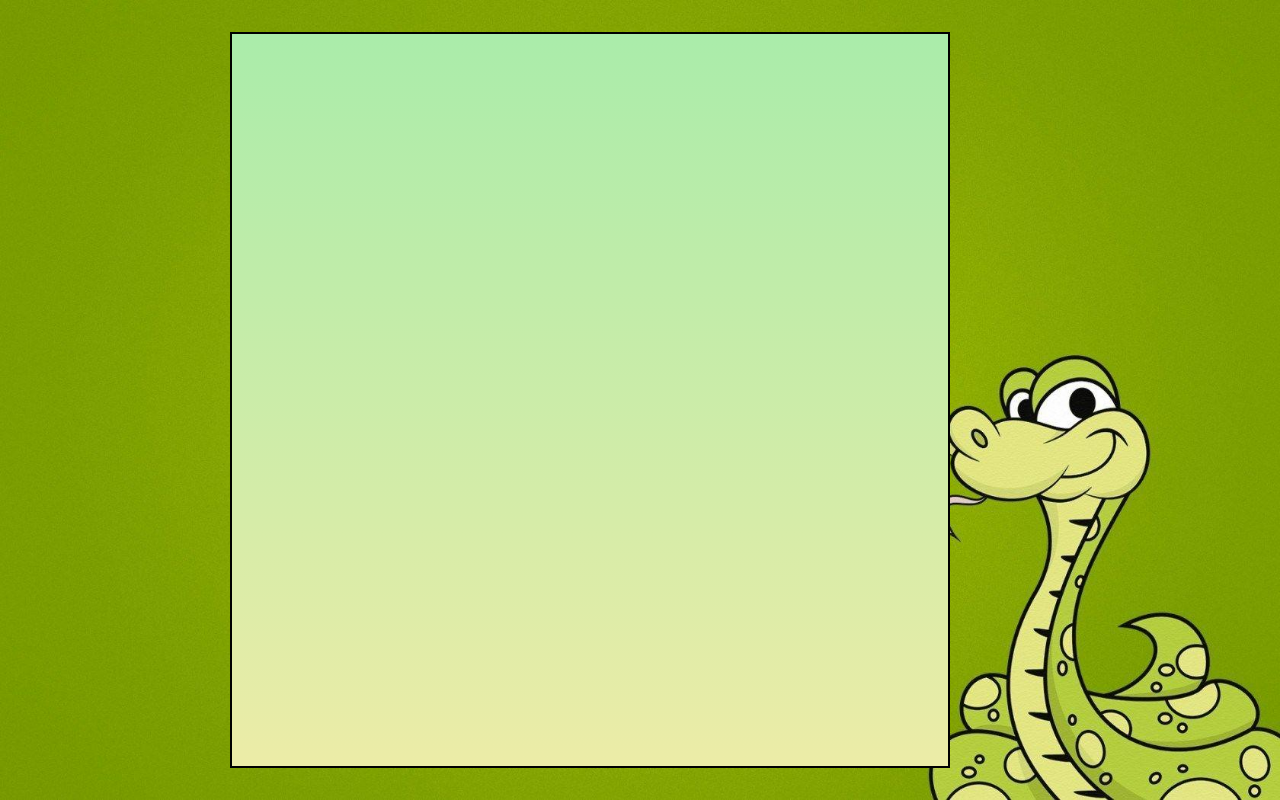
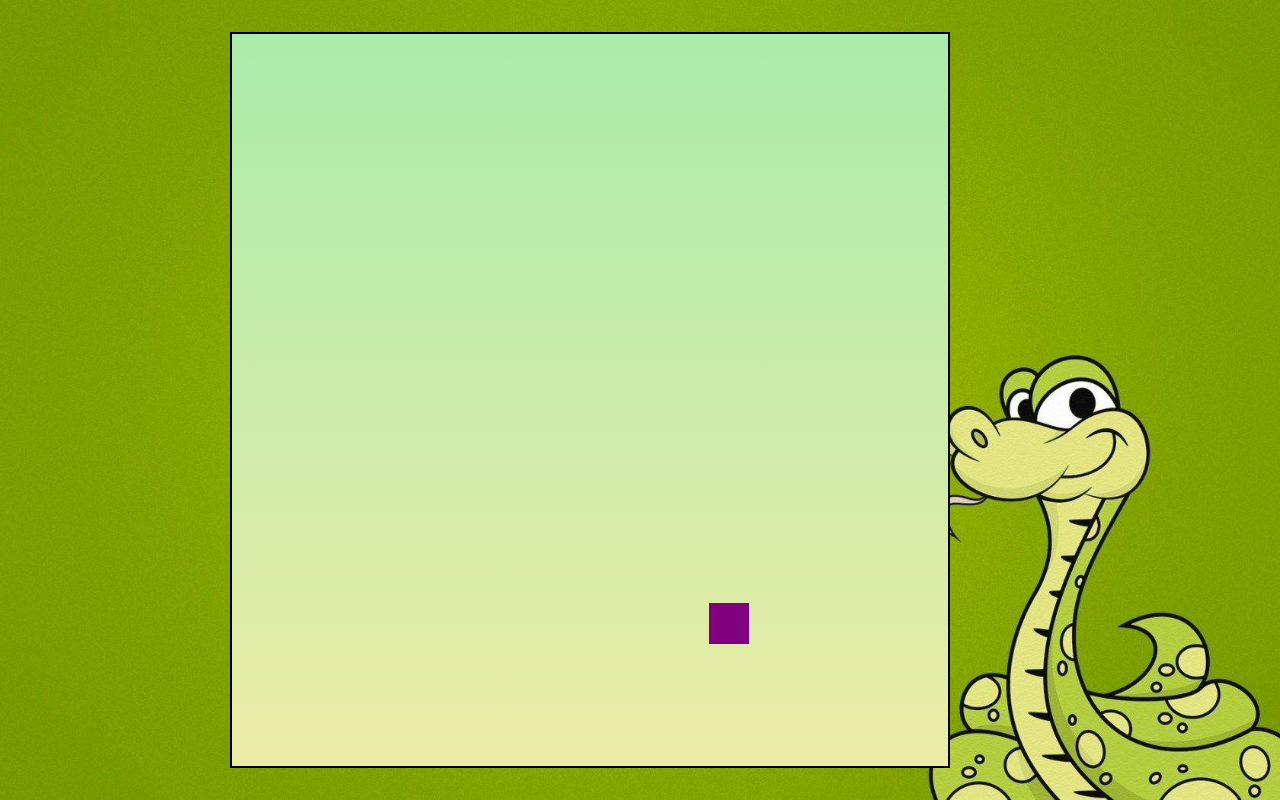
Before and after one commit to HUNAIN882/Snake-Game, a plain HTML site: page index.html in a window 1280 px wide. Drawn offline with Linux system fonts and the light colour scheme.

```diff
--- a/app.js
+++ b/app.js
@@ -3,10 +3,48 @@ const foodSound = new Audio('Assets/music/food.mp3');
 const gameOverSound = new Audio('Assets/music/gameover.mp3');
 const moveSound = new Audio('Assets/music/move.mp3');
 const musicSound = new Audio('Assets/music/music.mp3');
+let speed = 2;
+let lastPaintTime = 0;
+let snakeArr = [
+    {x: 13, y: 15}
+]
+food = {x: 13, y: 15};
 
 // Game Functions
 function main(ctime) {
+    window.requestAnimationFrame(main);
+    console.log(ctime)
+    if((ctime - lastPaintTime)/1000 < 1/speed){
+        return;
+    }
+    lastPaintTime = ctime;
+    gameEngine();
 
+}
+
+function gameEngine() {
+    // Part 1: Updating the Snake Array & Food
+
+    // Part 2: Display The Snake And Food
+    // display the snake
+    board.innerHTML = "";
+    snakeArr.forEach((e, index) => {
+        snakeElement = document.createElement('div');
+        snakeElement.style.gridRowStart = e.y;
+        snakeElement.style.gridColumnStart = e.x;
+        snakeElement.classList.add('snake');
+        if(index === 0) {
+            snakeElement.classList.add('head');
+        }
+        board.appendChild(snakeElement);
+    });
+
+    // Display The food
+    foodElement = document.createElement('div');
+    foodElement.style.gridRowStart = food.y;
+    foodElement.style.gridColumnStart = food.x;
+    foodElement.classList.add('food')
+    board.appendChild(snakeElement);
 }
 
 
--- a/style.css
+++ b/style.css
@@ -25,11 +25,14 @@
     grid-template-columns: repeat(18, 1fr);
 }
 
-
 .head {
     background-color: red;
 }
 
-.food {
+.snake {
     background-color: purple;
 }
+
+.food {
+    background-color: yellow;
+}
```
